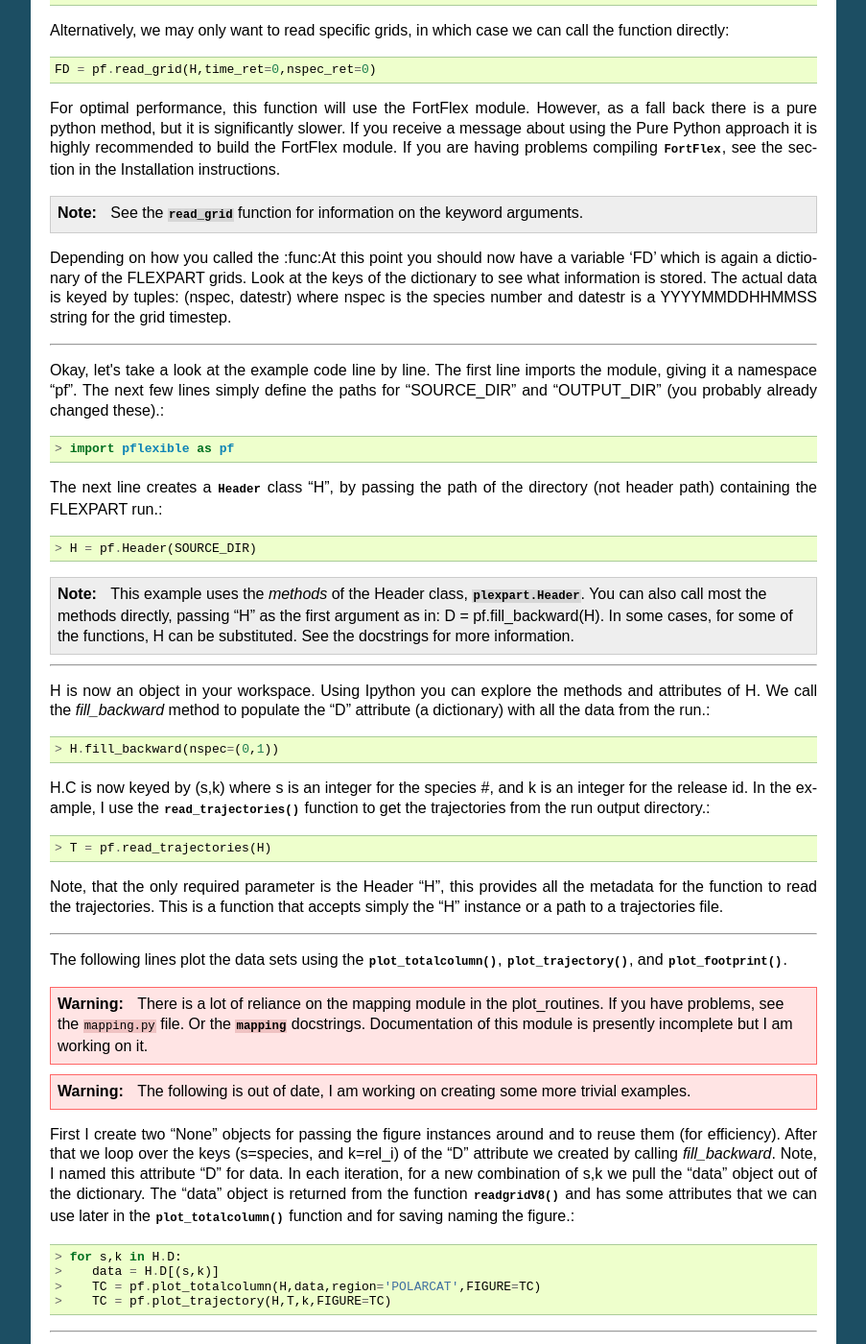
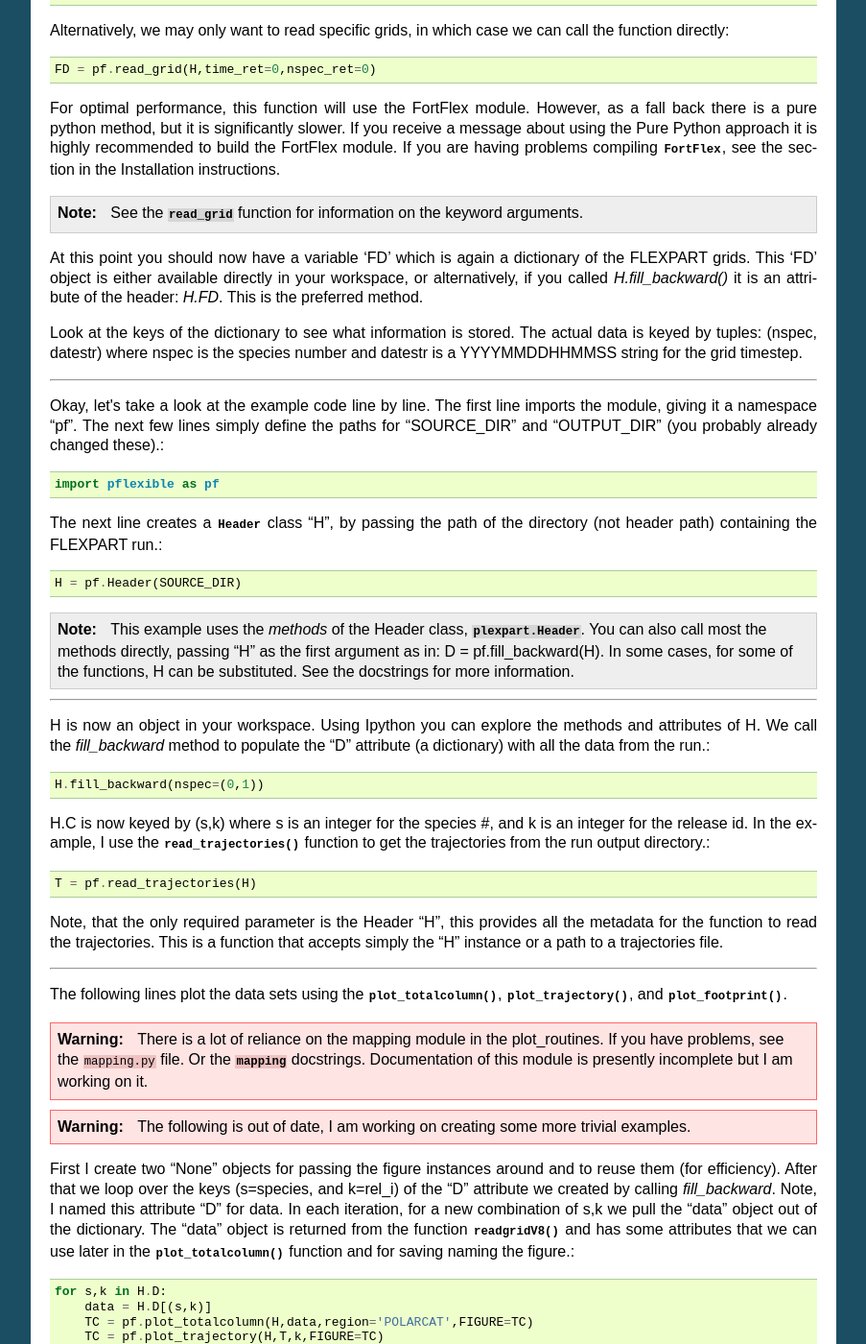
Before and after one commit to spectraphilic/reflexible, a Sphinx documentation site: the page built from doc/source/getting_started.rst, in a window 1280 px wide and 1400 px high, scrolled down 1409 px. Shown: the whole window at 96% size, without its empty margins (198-1101 px from the left). Built offline with Sphinx 7.4.7, drawn with Linux system fonts in a browser that asks for light colours; formulas are drawn with MathJax 3.

Commit message:
modified getting_started

```diff
--- a/doc/source/getting_started.rst
+++ b/doc/source/getting_started.rst
@@ -48,7 +48,7 @@ for analysis and creation of the retroplumes.
 
 I suggest using wget to grab the data::
 
-  > wget http://folk.uio.no/johnbur/sharing/flexpart_V8data.tgz
+    wget http://folk.uio.no/johnbur/sharing/flexpart_V8data.tgz
 
 
 ----
@@ -112,8 +112,12 @@ the section in the Installation instructions.
   See the :func:`read_grid <pflexible.read_grid>` function
   for information on the keyword arguments.
 
-Depending on how you called the :func:At this point you should now have a variable 'FD' which is again a dictionary of
-the FLEXPART grids. Look at the keys of the dictionary to see what information
+At this point you should now have a variable 'FD' which is again a dictionary of
+the FLEXPART grids. This 'FD' object is either available directly in your
+workspace, or alternatively, if you called `H.fill_backward()` it is an
+attribute of the header: `H.FD`. This is the preferred method.
+
+Look at the keys of the dictionary to see what information
 is stored. The actual data is keyed by tuples: (nspec, datestr) where nspec is
 the species number and datestr is a YYYYMMDDHHMMSS string for the grid
 timestep.
@@ -125,12 +129,12 @@ Okay, let\'s take a look at the example code line by line. The first line import
 giving it a namespace "pf". The next few lines simply define the paths for "SOURCE_DIR" and
 "OUTPUT_DIR" (you probably already changed these).::
 
-  > import pflexible as pf
+    import pflexible as pf
 
 The next line creates a :class:`Header` class "H", by passing the path
 of the directory (not header path) containing the FLEXPART run.::
 
-  > H = pf.Header(SOURCE_DIR)
+    H = pf.Header(SOURCE_DIR)
 
 .. note::
   This example uses the `methods` of the Header class, :class:`plexpart.Header`.
@@ -145,13 +149,13 @@ H is now an object in your workspace. Using Ipython you can explore the methods
 and attributes of H. We call the `fill_backward` method to populate the "D"
 attribute (a dictionary) with all the data from the run.::
 
-  > H.fill_backward(nspec=(0,1))
+    H.fill_backward(nspec=(0,1))
 
 H.C is now keyed by (s,k) where s is an integer for the species #, and k is an
 integer for the release id. In the example, I use the :func:`read_trajectories` function
 to get the trajectories from the run output directory.::
 
-  > T = pf.read_trajectories(H)
+    T = pf.read_trajectories(H)
 
 Note, that the only required parameter is the Header "H", this provides all the
 metadata for the function to read the trajectories. This is a function that
@@ -180,18 +184,18 @@ pull the "data" object out of the dictionary. The "data" object is returned from
 the function :func:`readgridV8` and has some attributes that we can use later
 in the :func:`plot_totalcolumn` function and for saving naming the figure.::
 
-  > for s,k in H.D:
-  >    data = H.D[(s,k)]
-  >    TC = pf.plot_totalcolumn(H,data,region='POLARCAT',FIGURE=TC)
-  >    TC = pf.plot_trajectory(H,T,k,FIGURE=TC)
+    for s,k in H.D:
+        data = H.D[(s,k)]
+        TC = pf.plot_totalcolumn(H,data,region='POLARCAT',FIGURE=TC)
+        TC = pf.plot_trajectory(H,T,k,FIGURE=TC)
 
 ----
 
 plot the total column and overlay the trajectories. The following lines::
 
-  > filename = '%s_tc_%s.png' % (D.species,D.timestamp)
-  > ofilename = os.path.join(OUTPUT_DIR,filename)
-  > TC.fig.savefig(ofilename)
+    filename = '%s_tc_%s.png' % (D.species,D.timestamp)
+    ofilename = os.path.join(OUTPUT_DIR,filename)
+    TC.fig.savefig(ofilename)
 
 create filenames and save the figure to the path defined by `ofilename`
 comprised of the `OUTPUT_DIR` and the `filename` variables. The
```
Also changed, not shown: 1 other file.
